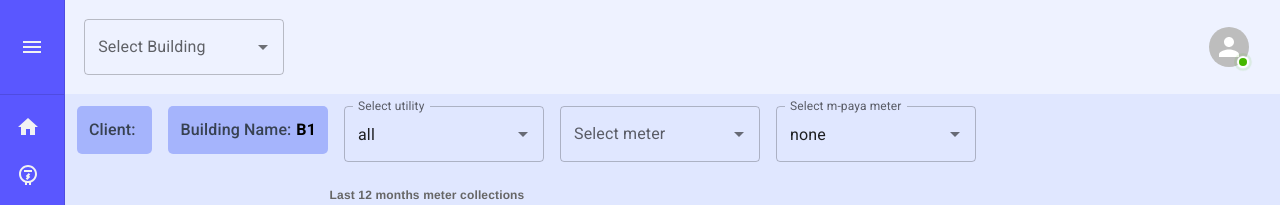
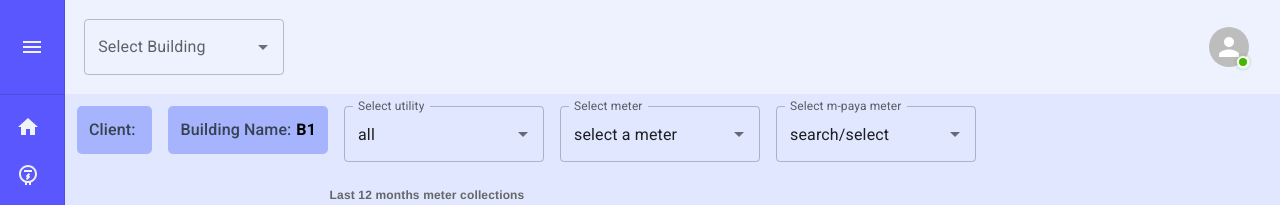
Before and after one commit to Kangonga/landlord-portal, a React (Vite) app: page /home/mainMeters in a window 1280 px wide. Shown: the top 205 px of the page. Built offline with nearby package versions, Linux system fonts and the light colour scheme.

Commit message:
fix: remove errors in updating state and text displayed by widgets

```diff
--- a/src/features/mainMeterFeatures/meterSlice.ts
+++ b/src/features/mainMeterFeatures/meterSlice.ts
@@ -29,7 +29,7 @@ const allSm: subMeterInterface = {
 const emptySm: subMeterInterface = {
   mmId: 0,
   smId: 0,
-  meterNo: "none",
+  meterNo: "search/select",
   type: 0,
   regDate: "",
   payments: [],
@@ -50,7 +50,7 @@ export interface motherMeterSliceInterface {
 const initialState: motherMeterSliceInterface = {
   mmId: 0,
   buildingNo: "",
-  accNo: "",
+  accNo: "select a meter",
   accName: "",
   accType: "",
   utilityType: "",
@@ -66,15 +66,7 @@ const meterReducer = createSlice({
   reducers: {
     changeActiveMeter: (state, action) => {
       if (action.payload == "") {
-        state.accName = "";
-        state.accNo = "";
-        state.accType = "";
-        state.buildingNo = "";
-        state.mmId = 0;
-        state.regDate = "";
-        state.sm = [];
-        state.utilityType = "";
-        state.activeSubMeter = emptySm;
+        return initialState;
       } else {
         state.accName = action.payload.accName;
         state.accNo = action.payload.accNo;
@@ -87,7 +79,7 @@ const meterReducer = createSlice({
         if (action.payload.payments) {
           state.payments = action.payload.payments;
         }
-        state.activeSubMeter = emptySm;
+        state.activeSubMeter = allSm;
       }
     },
     changeActiveSubMeter: (state, action) => {
```
